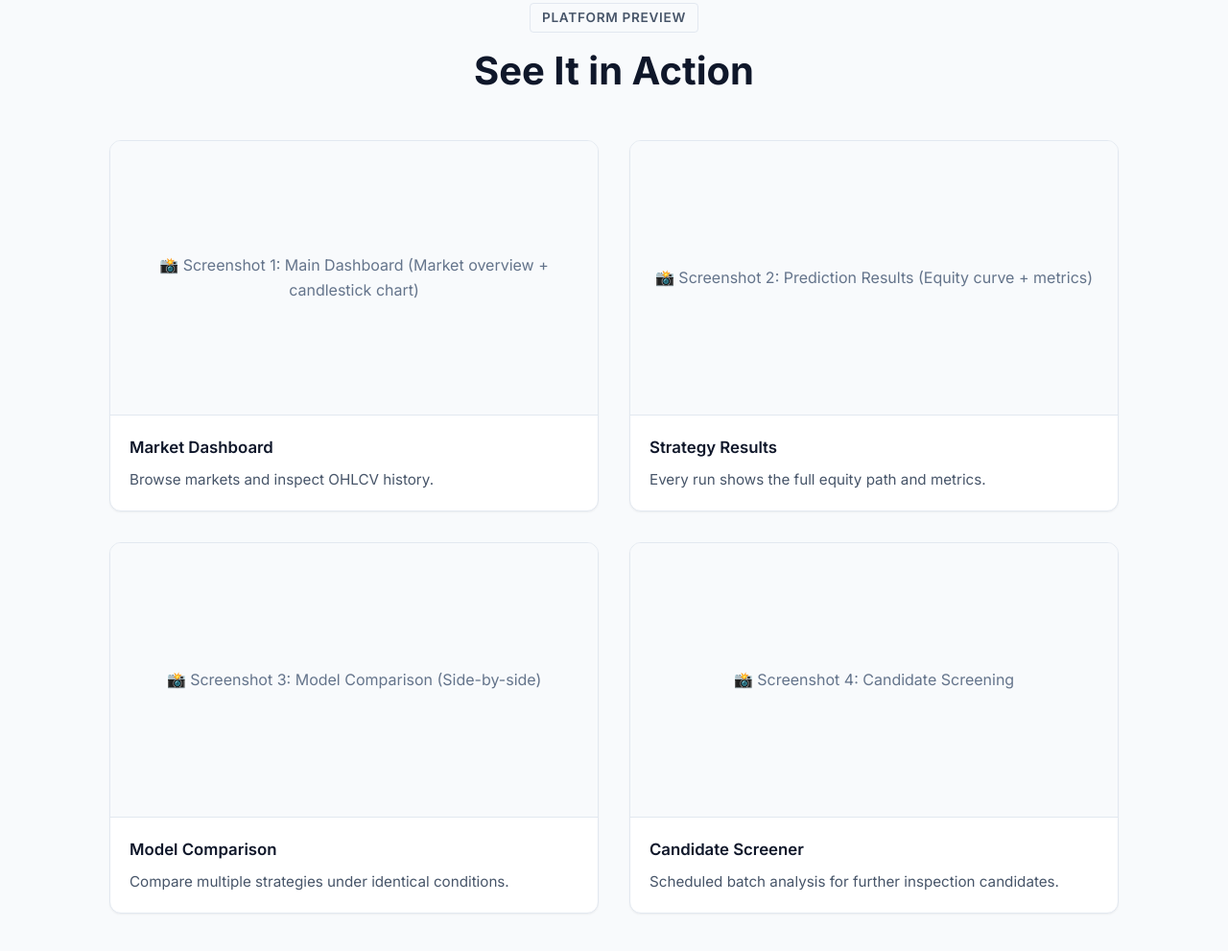
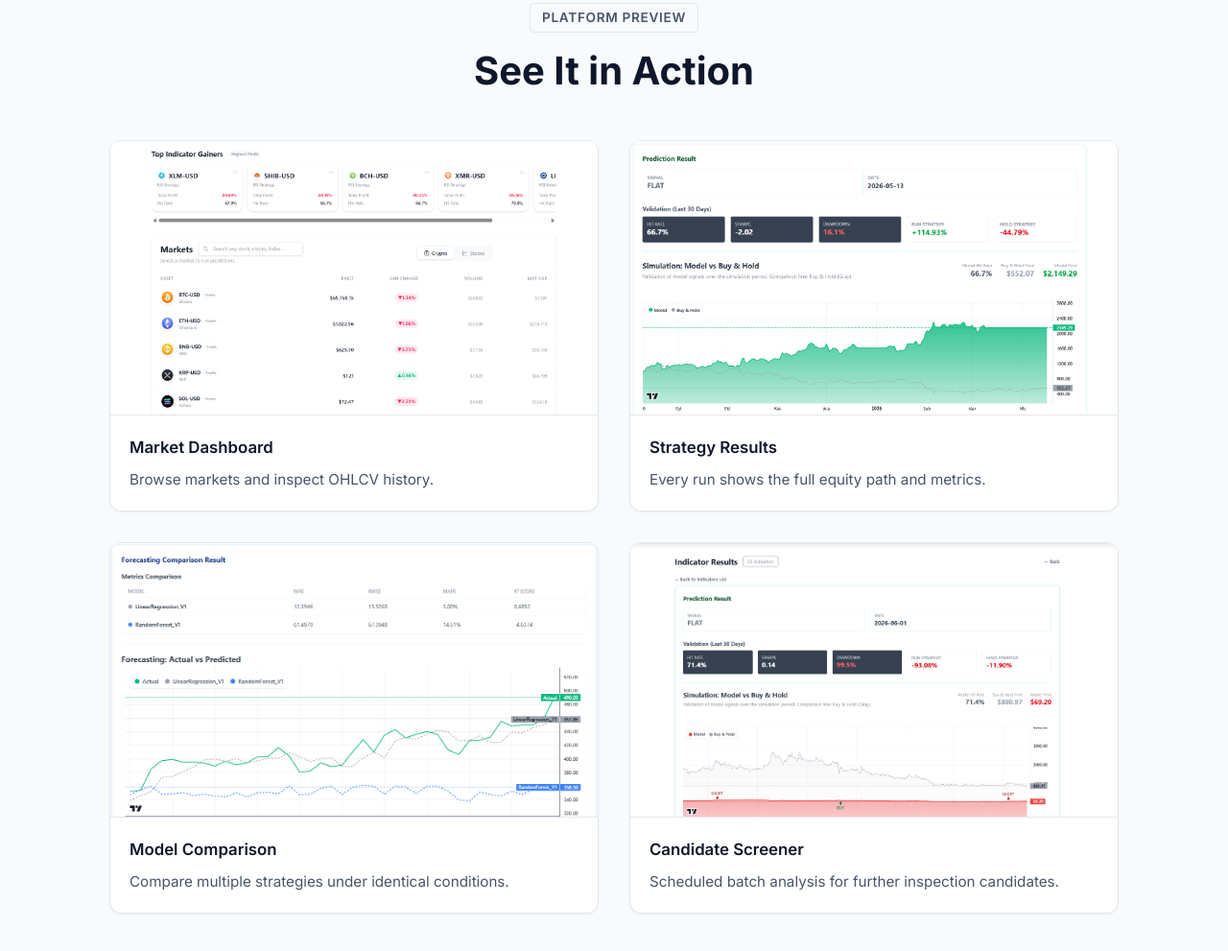
Before and after one commit to DenizKutay/Finapp-landing, a plain HTML site: page index.html in a window 1280 px wide. Shown: the part 5907-6898 px from the top of the page at 96% size. Drawn offline with Linux system fonts and the light colour scheme.

Commit message:
Added screenshots

```diff
--- a/index.html
+++ b/index.html
@@ -490,9 +490,7 @@
       <div class="screenshots-grid">
         <div class="screenshot-card">
           <div class="screenshot-img-wrap">
-            <div class="screenshot-placeholder">
-              📸 Screenshot 1: Main Dashboard (Market overview + candlestick chart)
-            </div>
+            <img src="images/image.png" alt="Market Dashboard" class="screenshot-img" />
           </div>
           <div class="screenshot-caption">
             <div class="screenshot-caption-title">Market Dashboard</div>
@@ -501,9 +499,7 @@
         </div>
         <div class="screenshot-card">
           <div class="screenshot-img-wrap">
-            <div class="screenshot-placeholder">
-              📸 Screenshot 2: Prediction Results (Equity curve + metrics)
-            </div>
+            <img src="images/5.png" alt="Market Dashboard" class="screenshot-img" />
           </div>
           <div class="screenshot-caption">
             <div class="screenshot-caption-title">Strategy Results</div>
@@ -512,9 +508,7 @@
         </div>
         <div class="screenshot-card">
           <div class="screenshot-img-wrap">
-            <div class="screenshot-placeholder">
-              📸 Screenshot 3: Model Comparison (Side-by-side)
-            </div>
+            <img src="images/4.png" alt="Market Dashboard" class="screenshot-img" />
           </div>
           <div class="screenshot-caption">
             <div class="screenshot-caption-title">Model Comparison</div>
@@ -523,9 +517,7 @@
         </div>
         <div class="screenshot-card">
           <div class="screenshot-img-wrap">
-            <div class="screenshot-placeholder">
-              📸 Screenshot 4: Candidate Screening
-            </div>
+            <img src="images/3.png" alt="Market Dashboard" class="screenshot-img" />
           </div>
           <div class="screenshot-caption">
             <div class="screenshot-caption-title">Candidate Screener</div>
--- a/style.css
+++ b/style.css
@@ -488,6 +488,7 @@ section { padding: 80px 0; }
   box-shadow: var(--shadow-sm);
 }
 .screenshot-img-wrap { width: 100%; aspect-ratio: 16/9; background: var(--bg-secondary); border-bottom: 1px solid var(--border-color); }
+.screenshot-img { width: 100%; height: 100%; object-fit: cover; object-position: top center; display: block; }
 .screenshot-caption { padding: 20px; }
 .screenshot-caption-title { font-weight: 600; font-size: 1.05rem; margin-bottom: 8px; }
 .screenshot-caption-desc { font-size: 0.95rem; color: var(--text-secondary); }
```
Also changed, not shown: images/2.png (added), images/3.png (added), images/4.png (added), images/5.png (added), images/image.png (added).
